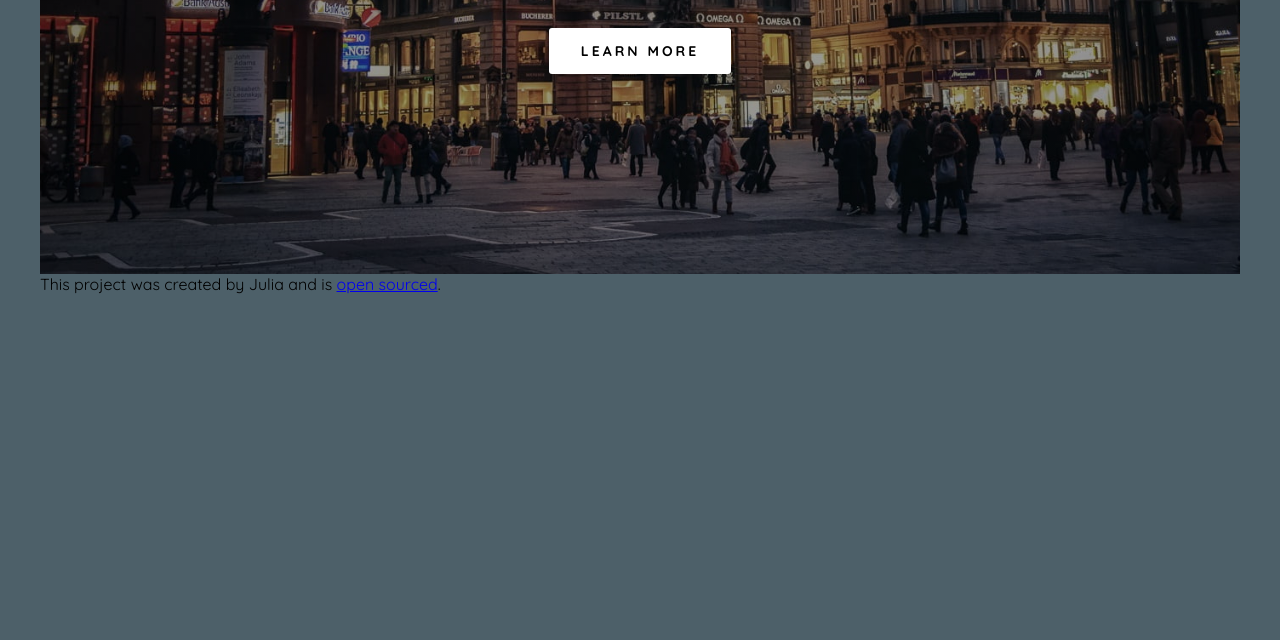
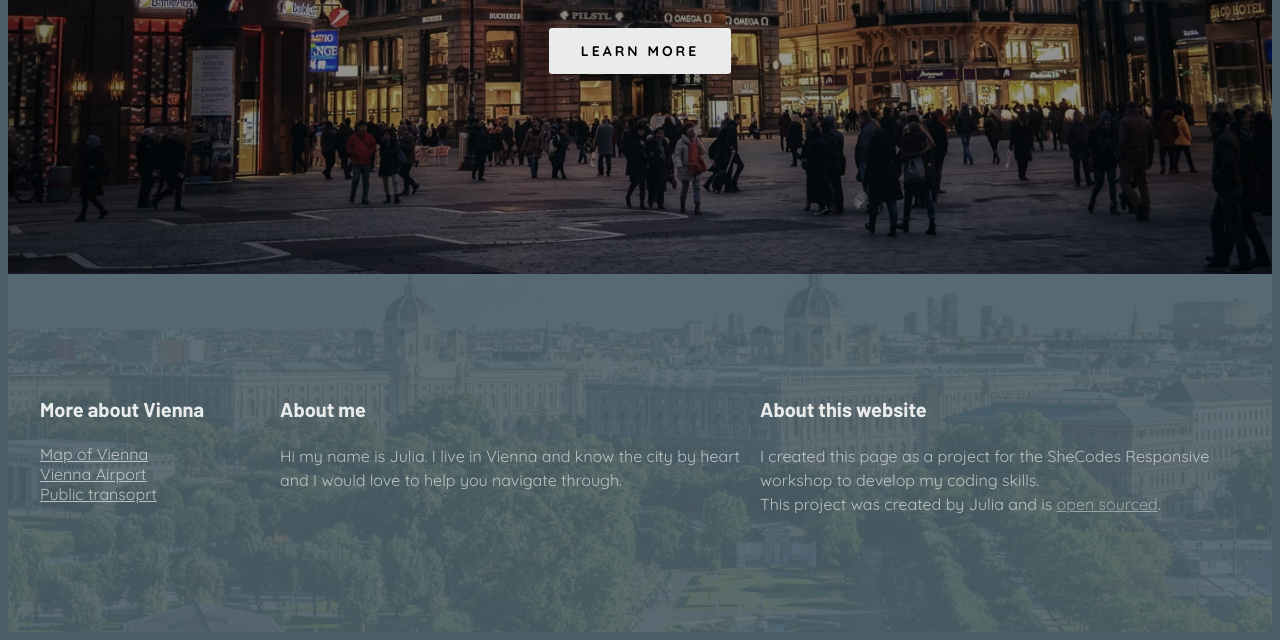
Before and after one commit to JulWe/vienna-travel-project, a plain HTML site: page index.html in a window 1280 px wide. Shown: the part 500-1140 px from the top of the page. Before the commit the page ends 802 px from the top, so only its background shows below. Drawn offline with Linux system fonts and the light colour scheme.

Commit message:
created the footer

```diff
--- a/index.html
+++ b/index.html
@@ -19,8 +19,32 @@
             <h2>Capital city of Austria</h2>
             <a href="#more">Learn more</a>
         </header>
-
-    <footer>This project was created by Julia and is <a href="https://github.com/JulWe/vienna-travel-project" target="_blank">open sourced</a>.</footer>
+        <footer>
+            <section class="grid">
+                <div>
+                    <h3>More about Vienna</h3>
+                        <ul>
+                            <li><a href="https://goo.gl/maps/3Qt5T75XT6GZxPuG8">Map of Vienna</a></li>
+                            <li><a href="https://www.viennaairport.com/en/passengers" target="_blank">Vienna Airport</a></li>
+                            <li><a href="https://www.wien.info/en/travel-info/transport">Public transoprt</a></li>
+                        </ul>
+                </div>
+                <div>
+                    <h3>About me</h3>
+                        <p>
+                            Hi my name is Julia. I live in Vienna and know the city by heart and I would love to help you navigate through.
+                        </p>
+                </div>
+                <div>
+                    <h3>About this website</h3>
+                        <p>
+                            I created this page as a project for the SheCodes Responsive workshop to develop my coding skills.
+                            <br />
+                            This project was created by Julia and is <a href="https://github.com/JulWe/vienna-travel-project" target="_blank">open sourced</a>.
+                        </p>
+                </div>
+            </section>
+        </footer>
     </div>
 </body>
 </html>
--- a/src/style.css
+++ b/src/style.css
@@ -12,6 +12,16 @@ h1, h2, h3, h4 {
     font-family: var(--font-family-headings);
 }
 .container {
+    max-width: 1400px;
+    margin: 0 auto;
+}
+
+.grid {
+    display: grid;
+    grid-template-columns: 1fr 2fr 2fr;
+}
+
+section {
     max-width: 1200px;
     margin: 0 auto;
 }
@@ -21,7 +31,7 @@ header {
     url('../images/vienna_header.jpg');
     background-repeat: no-repeat;
     background-size: cover;
-    color:white;
+    color: #EAEBEB;
     text-align: center;
     padding: 200px 0;
 }
@@ -55,12 +65,51 @@ header a {
     letter-spacing: 3px;
     text-decoration: none;
     text-transform: uppercase;
-    background: white;
+    background: #EAEBEB;
     color: black;
     border-radius: 3px;
     padding: 16px 32px;
     margin-top: 20px;
     display: inline-block;
+}
+
+footer {
+    color: #EAEBEB;
+    background-image: linear-gradient(rgba(77,96,105,0.9), rgba(77,96,105,0.9)),
+    url('../images/vienna_footer.jpg');
+    background-repeat: no-repeat;
+    background-size: cover;
+    padding: 100px 0;
+}
+
+footer h3 {
+    font-weight: 700;
+    font-size: 20px;
+    line-height: 30px;
+}
+
+footer p {
+    font-weight: 400;
+    font-size: 16px;
+    line-height: 24px;
+    opacity: 0.7;
+    margin-right: 20px;
+}
+
+footer ul {
+    padding: 0;
+}
+
+footer li {
+    list-style: none;
+    margin: 0;
+    padding: 0;
+}
+
+footer a {
+    color: #EAEBEB;
+    opacity: 0.7;
+
 }
 
 @media (max-width: 900px) {
```
Also changed, not shown: images/vienna_footer.jpg (added), 1 other file. Lines whose indentation alone changed are shown as unchanged.
